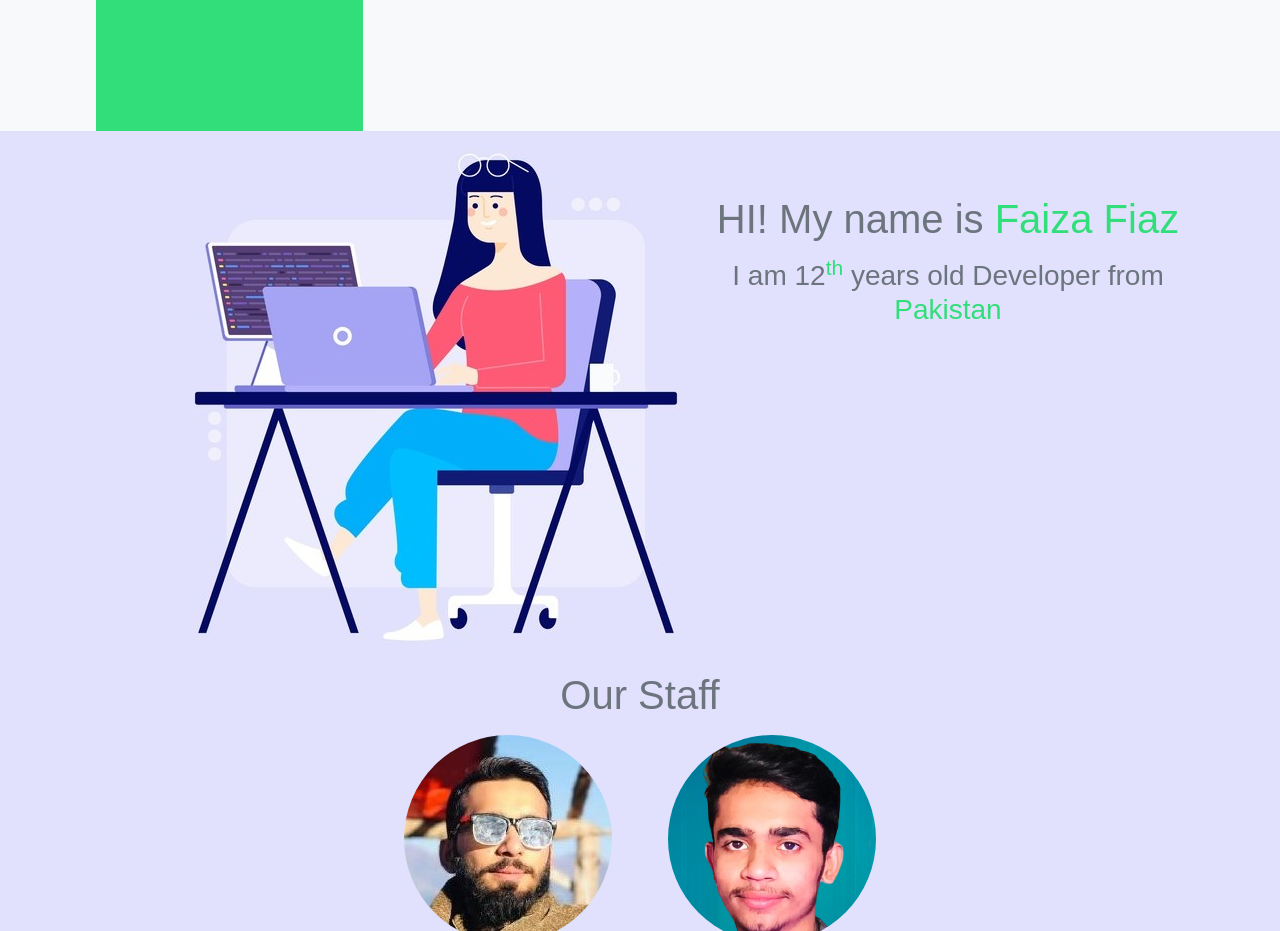
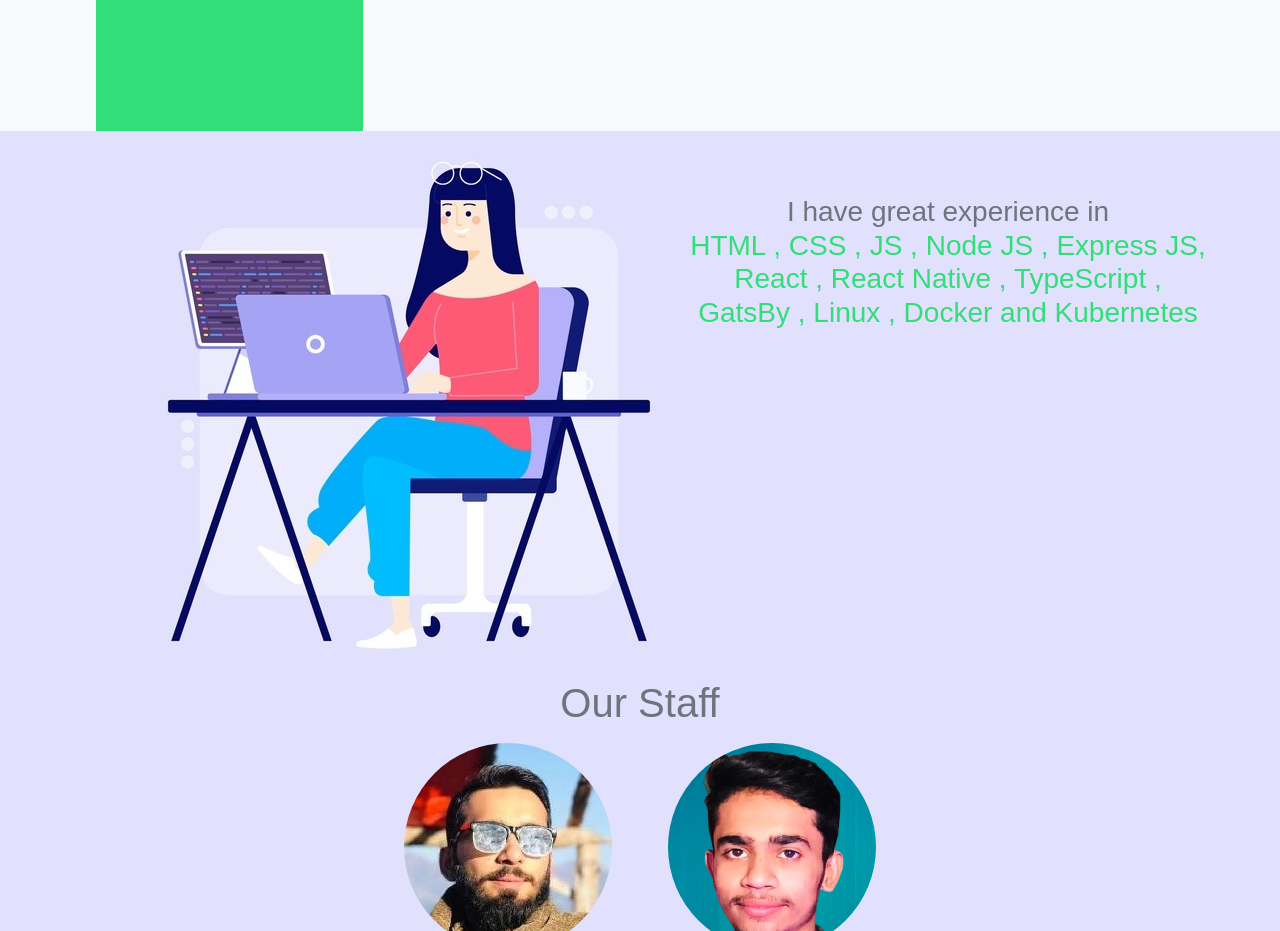
Before and after one commit to faiza203/Portfolio, a React (Create React App) app: page / in a window 1280 px wide. Shown: the part 1020-1951 px from the top of the page. Built offline with nearby package versions, Linux system fonts and the light colour scheme; a web font is replaced by a local one.

Commit message:
Update About.js

```diff
--- a/src/components/About.js
+++ b/src/components/About.js
@@ -6,17 +6,18 @@ const About = () => {
   return (
     <div className="aboutPage" id="About">
       <div className="aboutMe d-inline-flex">
-        <div className="developerImage ml-5"></div>
+        <div className="developerImage ml-5 mt-2"></div>
         <div className="text-muted mt-3 mb-3">
-          <h1 className="h1 mt-5">
-            HI! My name is
-            <span className="parrot"> Faiza Fiaz</span>
-          </h1>
-          <p className="h3 mt-3">
-            I am 12<sup className="parrot">th</sup> years old Developer from{" "}
+          <h3 className="h3 mt-5">
+            I have great experience in
             <br />
-            <span className="parrot">Pakistan </span>
-          </p>
+            <span className="parrot">
+              HTML , CSS , JS , Node JS , Express JS,
+              <br />
+              React , React Native , TypeScript ,
+              <br /> GatsBy , Linux , Docker and Kubernetes
+            </span>
+          </h3>
         </div>
       </div>
       <Staff />
```
